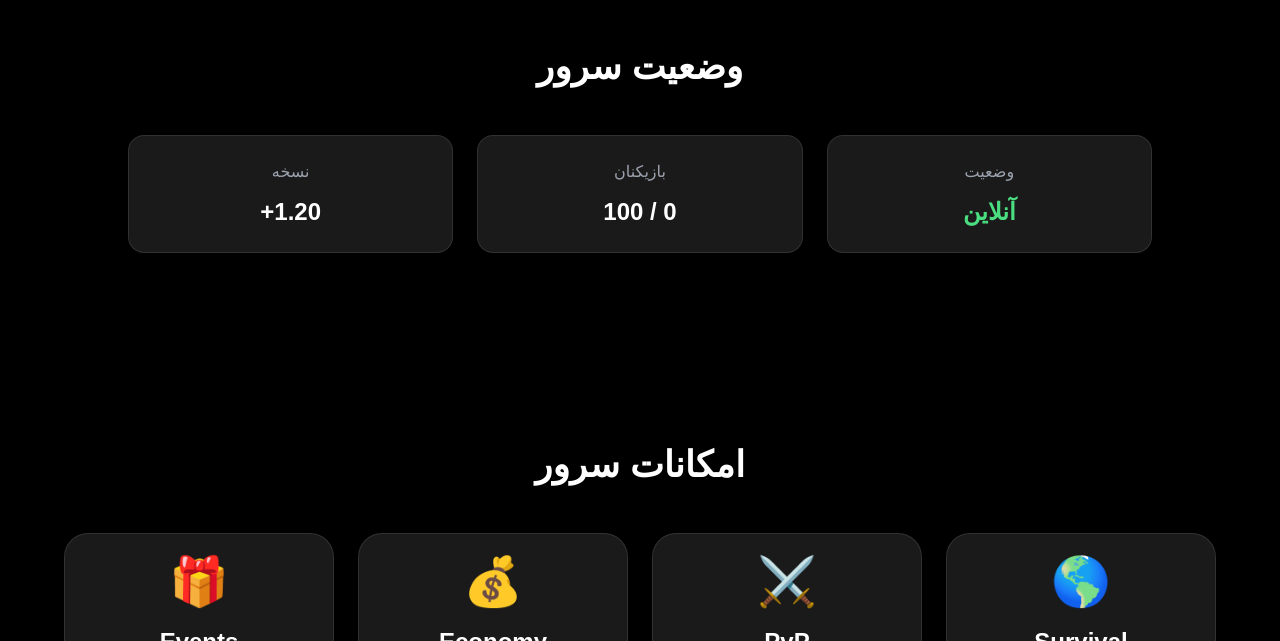
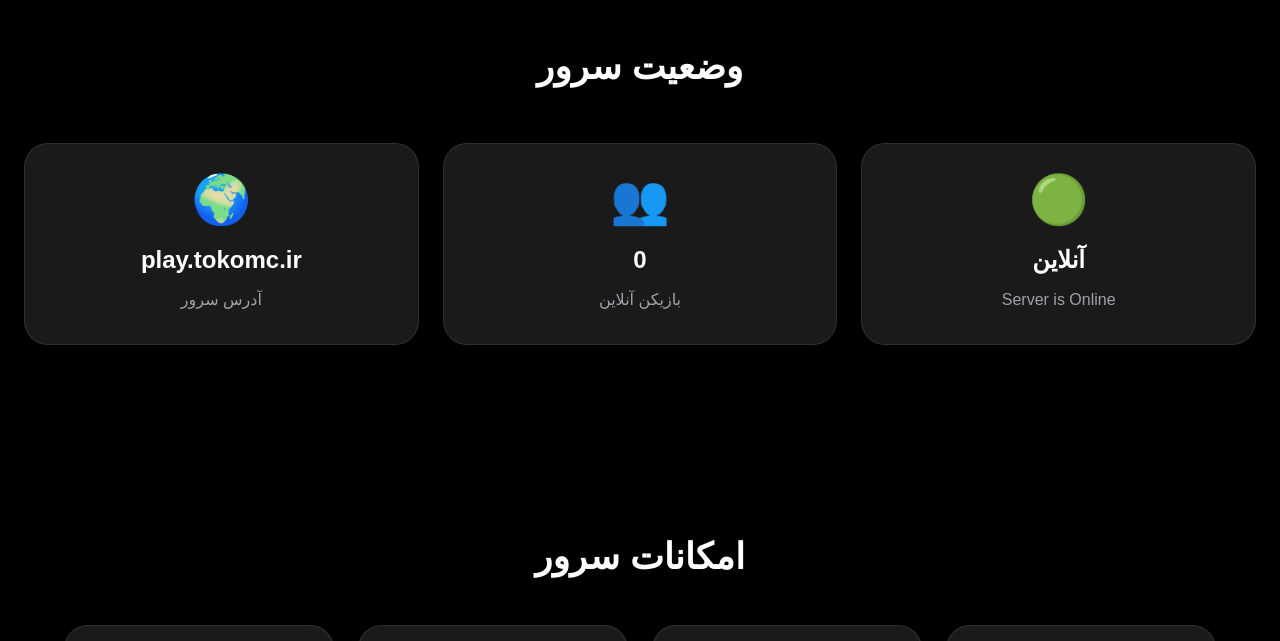
Before and after one commit to TokoMC/tokomc.github.io, a Next.js app: page / in a window 1280 px wide. Shown: the part 849-1490 px from the top of the page. Built offline with nearby package versions, Linux system fonts and the light colour scheme.

Commit message:
Update ServerStatus.jsx

```diff
--- a/components/ServerStatus.jsx
+++ b/components/ServerStatus.jsx
@@ -1,29 +1,30 @@
+"use client";
+
 export default function ServerStatus() {
   return (
     <section
-      id="status"
       className="
       py-24
       px-6
-      bg-black/20
-      backdrop-blur
       "
     >
-
-      <div className="max-w-5xl mx-auto">
-
+      <div
+        className="
+        max-w-7xl
+        mx-auto
+        "
+      >
         <h2
           className="
           text-4xl
           font-black
           text-center
           text-white
-          mb-12
+          mb-14
           "
         >
           وضعیت سرور
         </h2>
-
 
         <div
           className="
@@ -39,21 +40,35 @@ export default function ServerStatus() {
             backdrop-blur-xl
             border
             border-white/10
-            rounded-2xl
-            p-6
+            rounded-3xl
+            p-8
             text-center
+            transition-all
+            duration-300
             hover:scale-105
-            transition
             "
           >
-            <h3 className="text-gray-400 mb-3">
-              وضعیت
+
+            <div className="text-5xl mb-5">
+              🟢
+            </div>
+
+            <h3
+              className="
+              text-2xl
+              font-bold
+              text-white
+              "
+            >
+              آنلاین
             </h3>
 
-            <p className="text-green-400 text-2xl font-bold">
-              آنلاین
+            <p className="text-zinc-400 mt-3">
+              Server is Online
             </p>
+
           </div>
+
 
 
           <div
@@ -62,21 +77,35 @@ export default function ServerStatus() {
             backdrop-blur-xl
             border
             border-white/10
-            rounded-2xl
-            p-6
+            rounded-3xl
+            p-8
             text-center
+            transition-all
+            duration-300
             hover:scale-105
-            transition
             "
           >
-            <h3 className="text-gray-400 mb-3">
-              بازیکنان
+
+            <div className="text-5xl mb-5">
+              👥
+            </div>
+
+            <h3
+              className="
+              text-2xl
+              font-bold
+              text-white
+              "
+            >
+              0
             </h3>
 
-            <p className="text-white text-2xl font-bold">
-              0 / 100
+            <p className="text-zinc-400 mt-3">
+              بازیکن آنلاین
             </p>
+
           </div>
+
 
 
           <div
@@ -85,27 +114,37 @@ export default function ServerStatus() {
             backdrop-blur-xl
             border
             border-white/10
-            rounded-2xl
-            p-6
+            rounded-3xl
+            p-8
             text-center
+            transition-all
+            duration-300
             hover:scale-105
-            transition
             "
           >
-            <h3 className="text-gray-400 mb-3">
-              نسخه
+
+            <div className="text-5xl mb-5">
+              🌍
+            </div>
+
+            <h3
+              className="
+              text-2xl
+              font-bold
+              text-white
+              "
+            >
+              play.tokomc.ir
             </h3>
 
-            <p className="text-white text-2xl font-bold">
-              1.20+
+            <p className="text-zinc-400 mt-3">
+              آدرس سرور
             </p>
+
           </div>
 
-
         </div>
-
       </div>
-
     </section>
   );
 }
```
